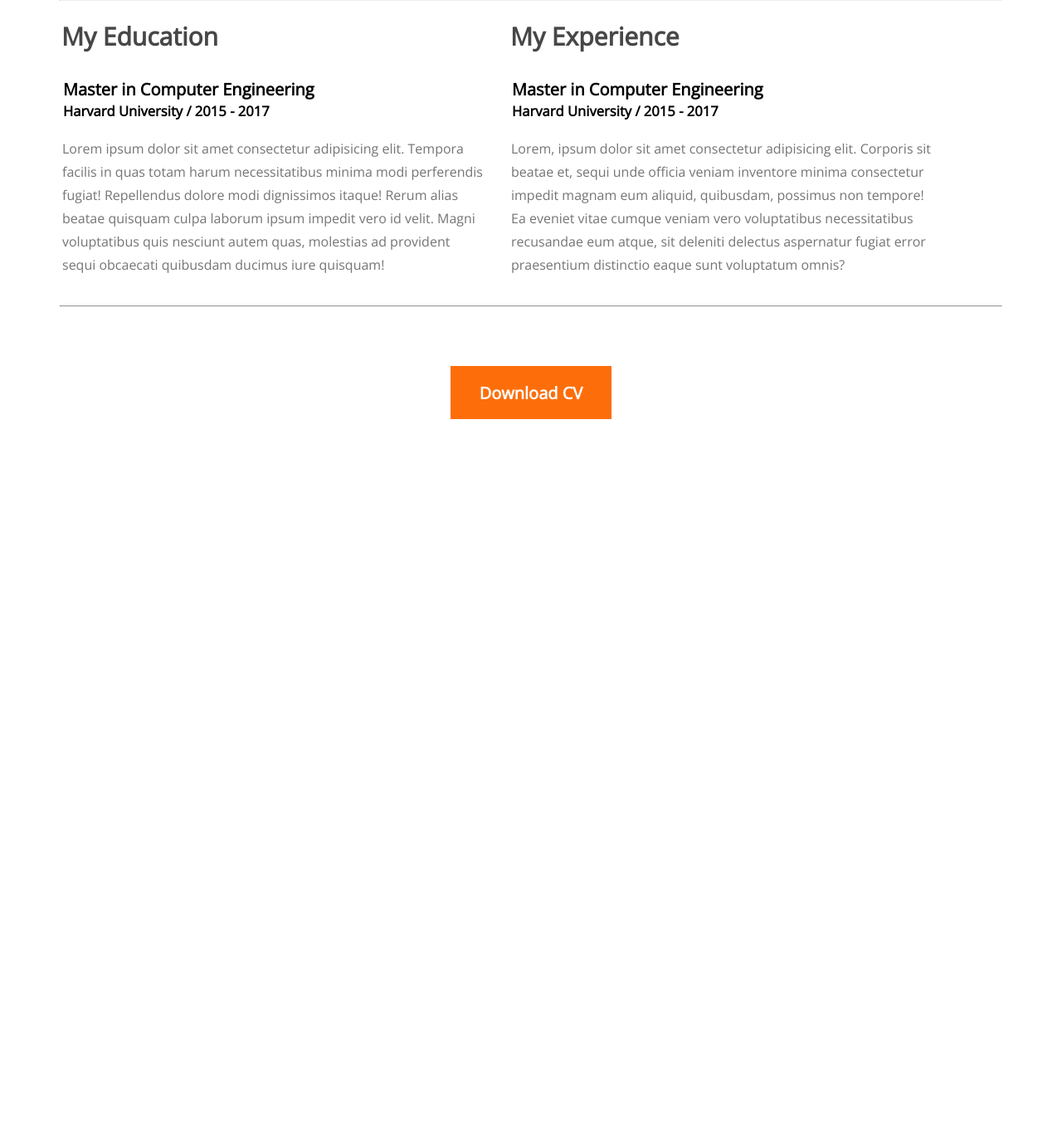
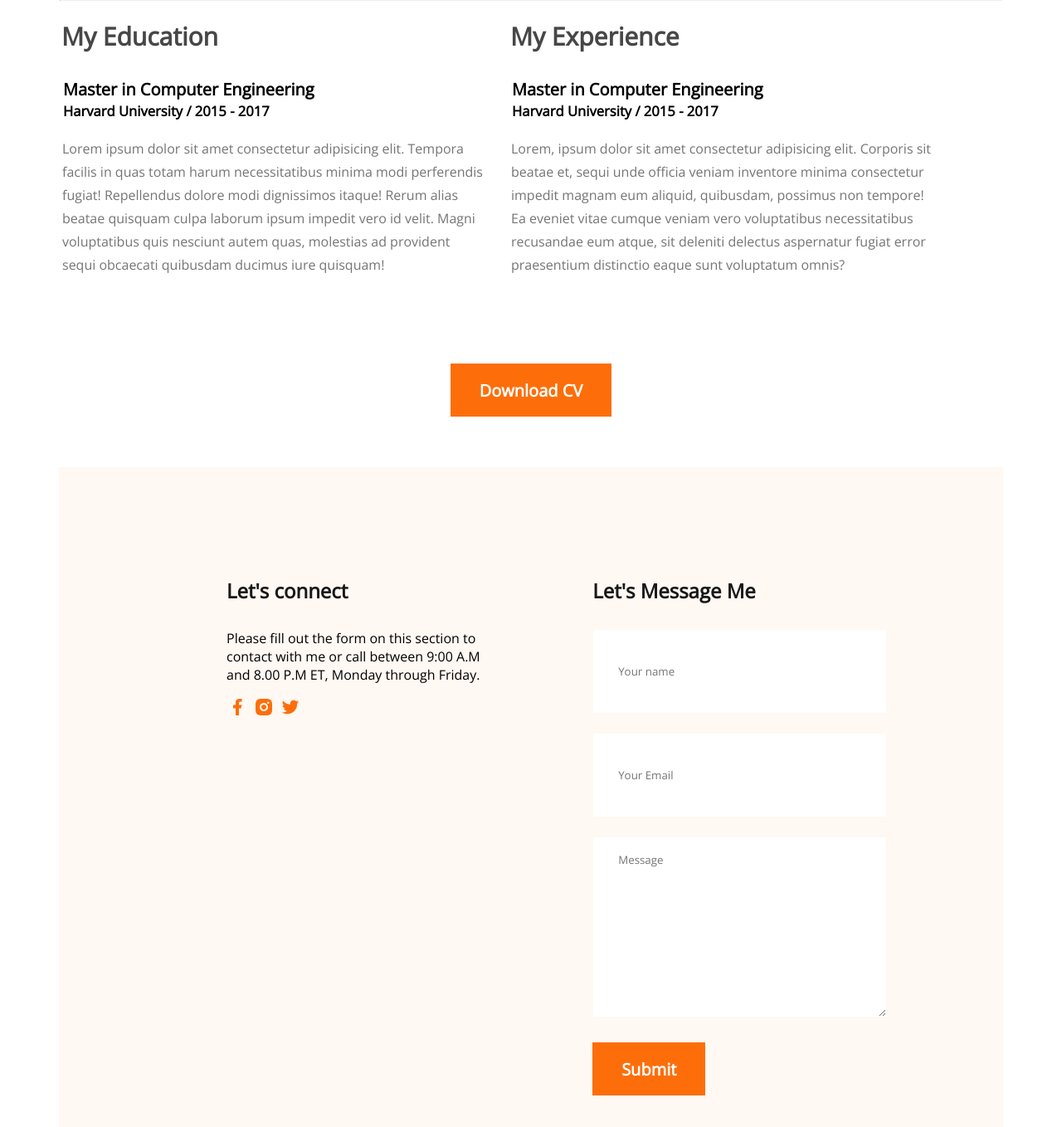
Before and after one commit to zannatin-tazri/developer-portfolio, a plain HTML site: page index.html in a window 1280 px wide. Shown: the part 3025-4383 px from the top of the page at 83% size. Before the commit the page ends 3533 px from the top, so only its background shows below. Drawn offline with nearby package versions, Linux system fonts and the light colour scheme.

Commit message:
added contact info

```diff
--- a/index.html
+++ b/index.html
@@ -201,12 +201,38 @@
 
                 </div>
             </div>
-            <hr>
+            <div class="resume-btn">
+                <button class="btn-primary">Download CV</button>
+            </div>
+        </section>
+        <!-- contact section -->
+        <section class="contact">
+            <div>
+                <h2 class="sc-title">Let's connect</h2>
+                <p class="contact-des">Please fill out the form on this section to contact with me or call between 9:00 A.M and 8.00 P.M ET,
+                    Monday through Friday.</p>
+                    <a href="">
+                        <img src="images/icons/facebook.png" alt="">
+                    </a>
+                    <a href="">
+                        <img src="images/icons/insta.png" alt="">
+                    </a>
+                    <a href="">
+                        <img src="images/icons/twitter.png" alt="">
+                    </a>
+            </div>
+            <div>
+                <h2 class="sc-title">Let's Message Me</h2>
+                <form action="">
+                    <input type="text" name="" id="" placeholder="Your name">
+                    <input type="text" name="" id="" placeholder="Your Email">
+                    <textarea name="" id="" cols="30" rows="10" placeholder="Message"></textarea>
+                </form>
+                <input class="btn-primary" type="submit" class="Submit">
+            </div>
         </section>
 
-        <div class="resume-btn">
-            <button class="btn-primary">Download CV</button>
-        </div>
+
     </main>
     <footer>
 
--- a/styles/portfolio.css
+++ b/styles/portfolio.css
@@ -198,3 +198,30 @@ skill {
     margin-top: 70px;
     text-align: center;
 }
+.contact{
+    display: flex;
+    gap: 100px;
+    background: #FFF8F3;
+    margin-top: 60px;
+    padding: 130px 200px;
+}
+.sc-title{
+    text-align:left;
+    margin-bottom: 30px;
+    color: #181818;
+}
+.contact-des{
+    margin-bottom: 15px;
+}
+.contact input[type="text"],input[type="email"], textarea{
+    margin-bottom: 24px;
+    border: 0;
+    width: 100%;
+    padding: 18px 30px;
+}
+input{
+    height: 64px;
+}
+.contact a{
+    text-decoration: none;
+}
```
